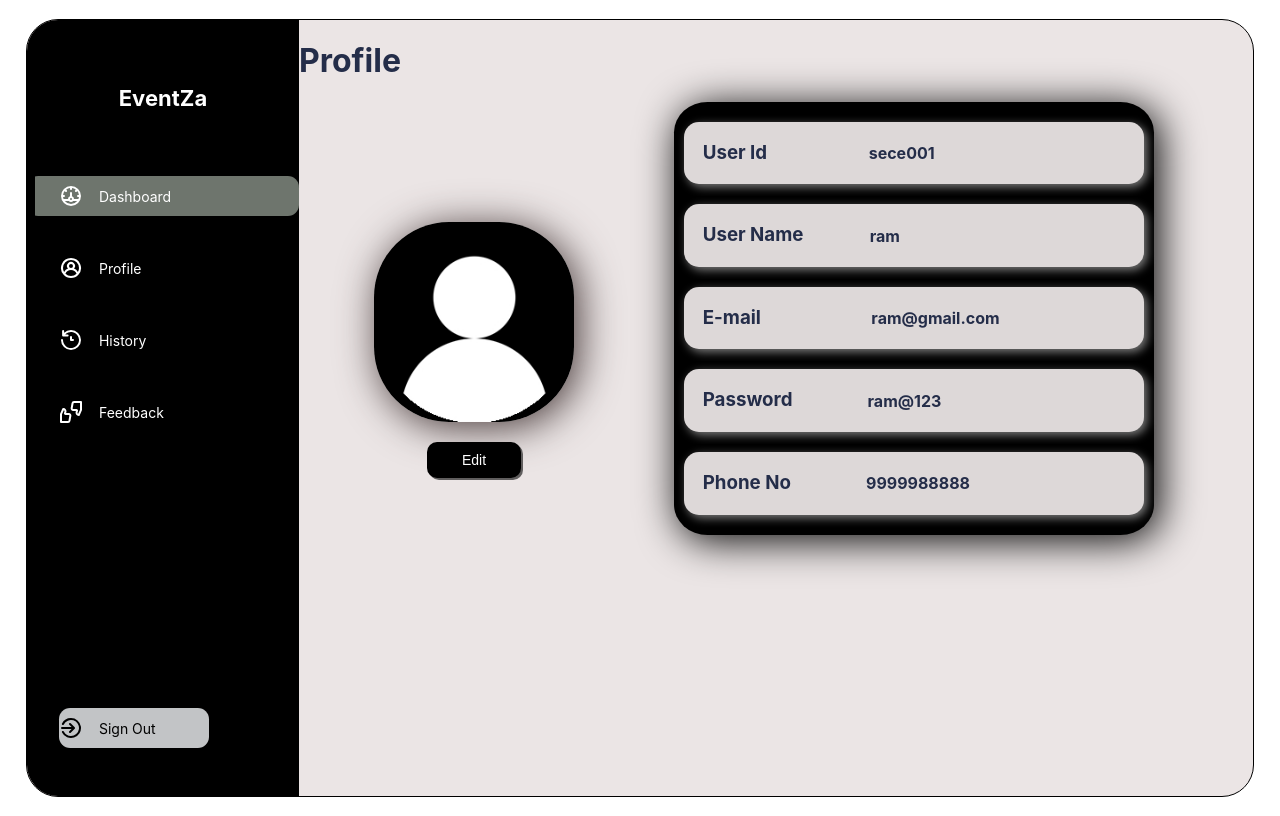
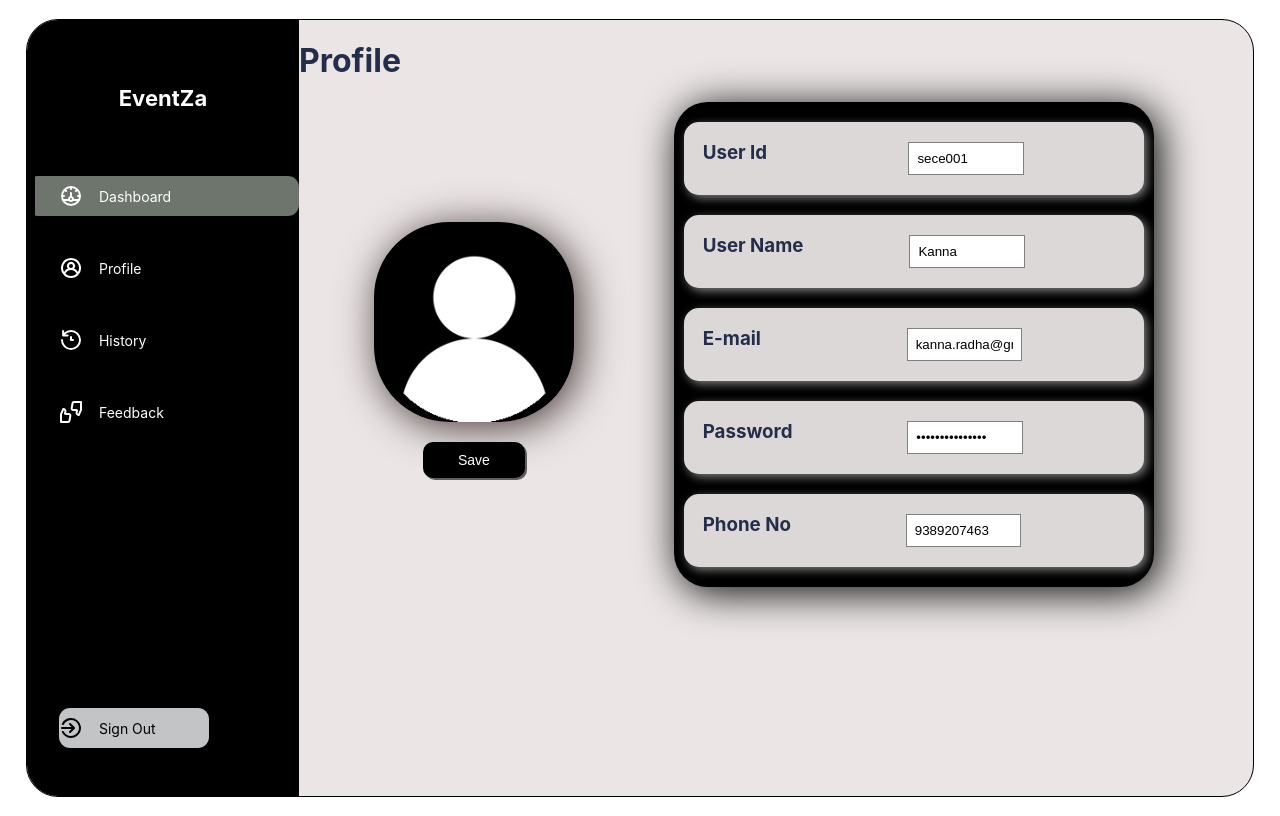
Before and after one commit to dillibabu2003/Evento, a React (Create React App) app in the folder EventIn/FrontEnd/: page /profile in a window 1280 px wide. Both pictures are taken after a click on the button "Edit". Built offline with nearby package versions, Linux system fonts and the light colour scheme.

Commit message:
Edit Profile Added

```diff
--- a/EventIn/FrontEnd/src/components/Profile/Profile.css
+++ b/EventIn/FrontEnd/src/components/Profile/Profile.css
@@ -77,24 +77,34 @@
 
 .id{
     margin-left: 23%;
+    display: flex;
+    align-items: center;
 }
 
 .name{
     margin-left: 15%;
+    display: flex;
+    align-items: center;
 
 }
 .mail{
-    margin-left: 25%;
+    margin-left: 24%;
+    display: flex;
+    align-items: center;
 
 }
 
 .pass{
     margin-left: 17%;
+    display: flex;
+    align-items: center;
 
 
 }
 
 .number{
     margin-left: 17%;
+    display: flex;
+    align-items: center;
 
 }
--- a/EventIn/FrontEnd/src/components/Profile/Profile.jsx
+++ b/EventIn/FrontEnd/src/components/Profile/Profile.jsx
@@ -3,13 +3,34 @@ import React from "react";
 import proimg from "./noprofil.jpg";
 import "./Profile.css";
 
+import { useState } from "react";
 
 const Profile = () => {
-  const name="ram"
-  const userId="sece001"
-  const email="ram@gmail.com"
-  const  password="ram@123"
-  const phoneNo="9999988888"
+  const [userData, setUserData] = useState({
+    name: "Kanna",
+    userId: "sece001",
+    email: "kanna.radha@gmail.com",
+    password: "kanna@radha@321",
+    phoneNo: "9389207463",
+  });
+  const [editable, setEditable] = useState(false);
+
+  const handleEditClick = () => {
+    setEditable(true);
+  };
+
+  const handleSaveClick = () => {
+    setEditable(false);
+  };
+
+  const handleInputChange = (event) => {
+    const { name, value } = event.target;
+    setUserData((prevData) => ({
+      ...prevData,
+      [name]: value,
+    }));
+  };
+
   return (
     <div>
       <h1>Profile</h1>
@@ -24,7 +45,15 @@ const Profile = () => {
           </div>
           <br />
           <div className="edit">
-            <button className="edit-button">Edit</button>
+            {editable ? (
+              <button className="edit-button" onClick={handleSaveClick}>
+                Save
+              </button>
+            ) : (
+              <button className="edit-button" onClick={handleEditClick}>
+                Edit
+              </button>
+            )}
           </div>
         </div>
         <div className="details-right">
@@ -33,35 +62,85 @@ const Profile = () => {
             <div className="user-pro">
               <h3>User Id</h3>
               <div className="id">
-                <h4>{userId}</h4>
+                {editable ? (
+                  <input
+                    type="text"
+                    id="userId"
+                    name="userId"
+                    value={userData.userId}
+                    onChange={handleInputChange}
+                  />
+                ) : (
+                  <span>{userData.userId}</span>
+                )}
               </div>
             </div>
             <br />
             <div className="user-pro">
               <h3>User Name</h3>
               <div className="name">
-                <h4>{name}</h4>
+                {editable ? (
+                  <input
+                    type="text"
+                    id="name"
+                    name="name"
+                    value={userData.name}
+                    onChange={handleInputChange}
+                  />
+                ) : (
+                  <span>{userData.name}</span>
+                )}
               </div>
             </div>
             <br />
             <div className="user-pro">
               <h3>E-mail</h3>
               <div className="mail">
-                <h4>{email}</h4>
+                {editable ? (
+                  <input
+                    type="email"
+                    id="email"
+                    name="email"
+                    value={userData.email}
+                    onChange={handleInputChange}
+                  />
+                ) : (
+                  <span>{userData.email}</span>
+                )}
               </div>
             </div>
             <br />
             <div className="user-pro">
               <h3>Password</h3>
               <div className="pass">
-                <h4>{password}</h4>
+                {editable ? (
+                  <input
+                    type="password"
+                    id="password"
+                    name="password"
+                    value={userData.password}
+                    onChange={handleInputChange}
+                  />
+                ) : (
+                  <span>{userData.password}</span>
+                )}
               </div>
             </div>
             <br />
             <div className="user-pro">
               <h3>Phone No</h3>
               <div className="number">
-                <h4>{phoneNo}</h4>
+                {editable ? (
+                  <input
+                    type="text"
+                    id="phoneNo"
+                    name="phoneNo"
+                    value={userData.phoneNo}
+                    onChange={handleInputChange}
+                  />
+                ) : (
+                  <span>{userData.phoneNo}</span>
+                )}
               </div>
             </div>
             <br />
```
